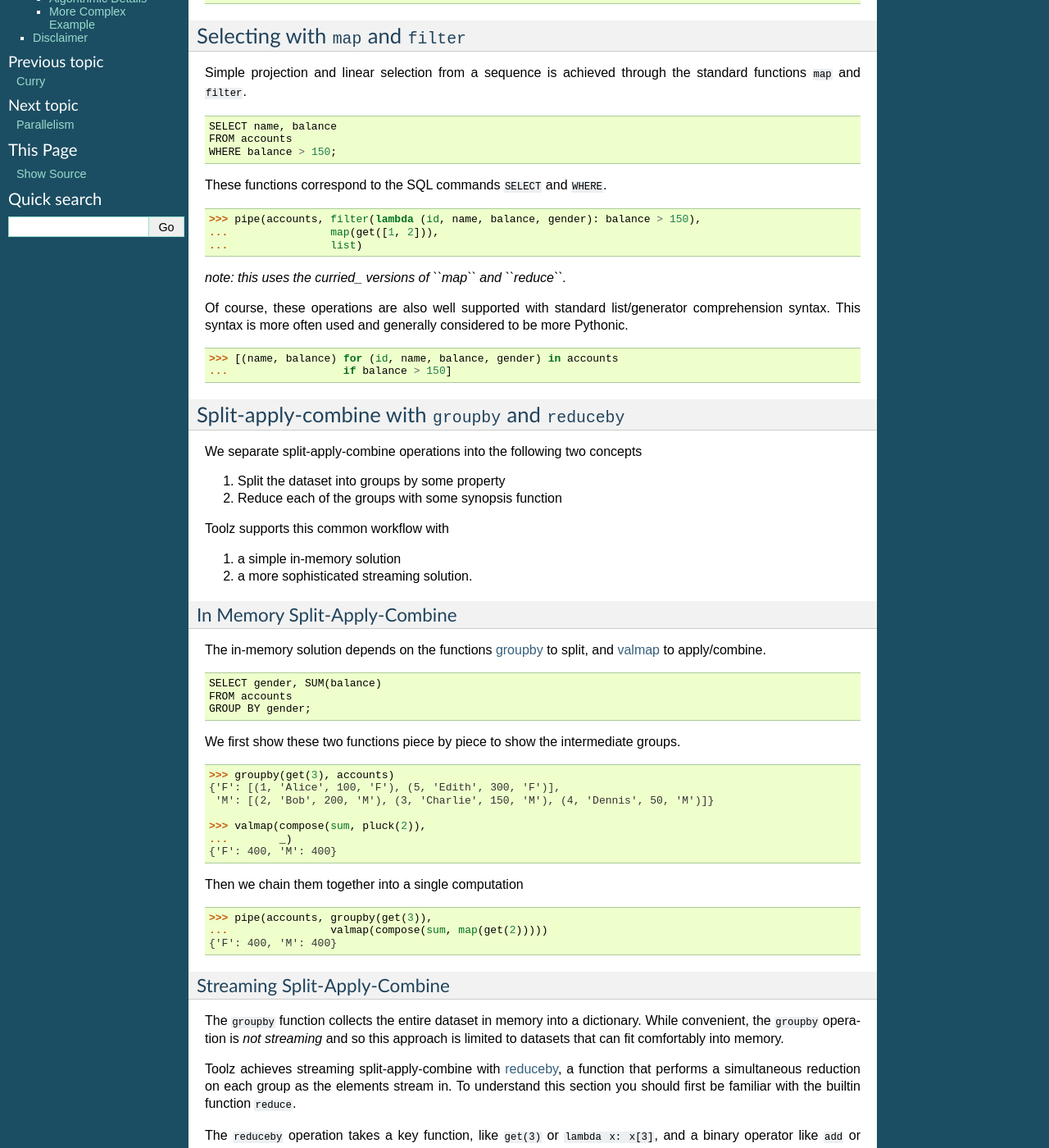
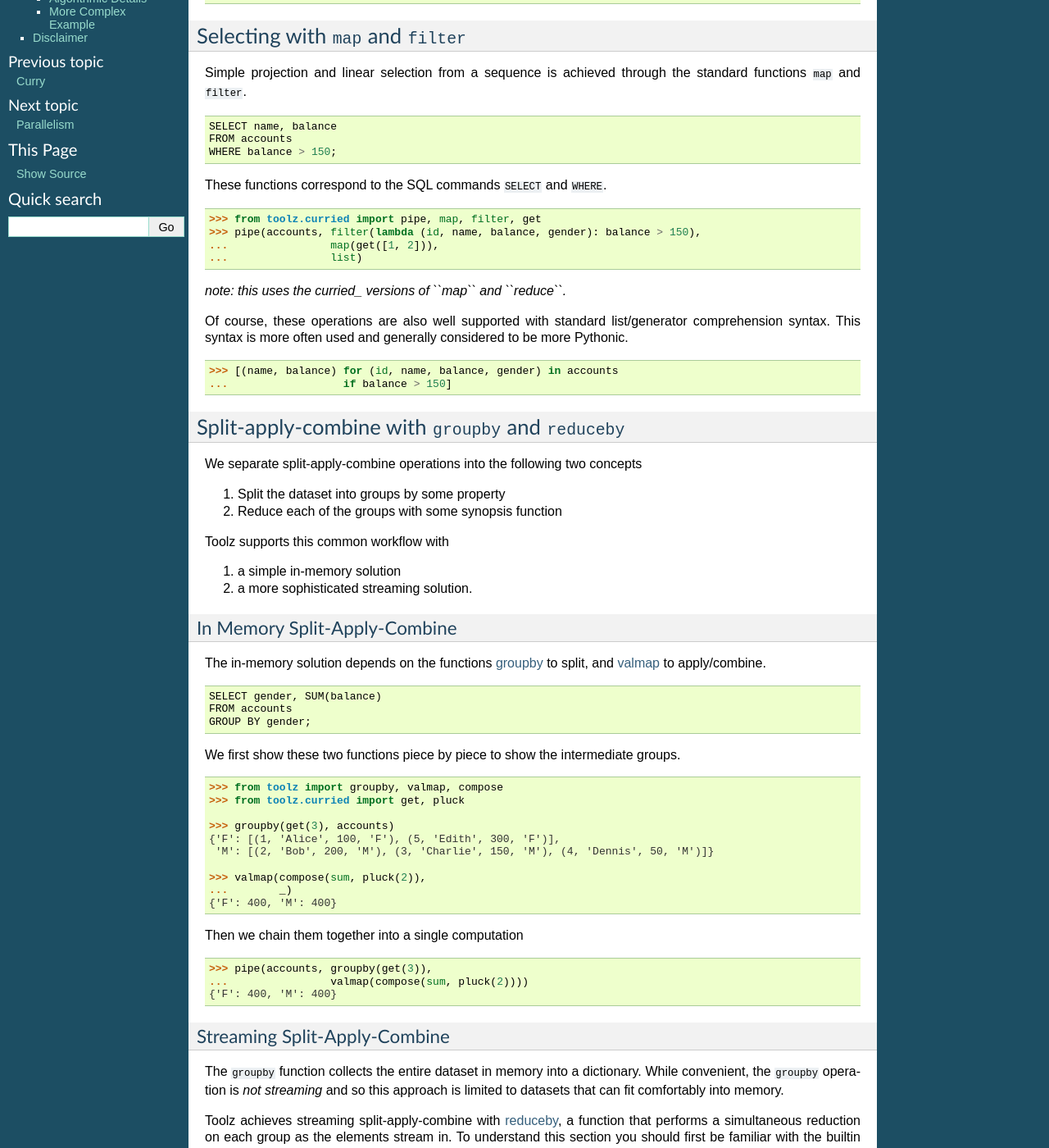
Before and after one commit to pytoolz/toolz, a Sphinx documentation site: the page built from doc/source/streaming-analytics.rst, in a window 1280 px wide and 1400 px high, scrolled down 292 px. Shown: the whole window at 82% size. Built offline with Sphinx 7.4.7, drawn with Linux system fonts in a browser that asks for light colours; the version number is read from the project's files by our own code; some of the changed text lies outside the part shown.

Commit message:
add imports, map.get -> pluck

```diff
--- a/doc/source/streaming-analytics.rst
+++ b/doc/source/streaming-analytics.rst
@@ -33,6 +33,7 @@ These functions correspond to the SQL commands ``SELECT`` and ``WHERE``.
 
 .. code::
 
+   >>> from toolz.curried import pipe, map, filter, get
    >>> pipe(accounts, filter(lambda (id, name, balance, gender): balance > 150),
    ...                map(get([1, 2])),
    ...                list)
@@ -80,6 +81,9 @@ groups.
 
 .. code::
 
+   >>> from toolz import groupby, valmap, compose
+   >>> from toolz.curried import get, pluck
+
    >>> groupby(get(3), accounts)
    {'F': [(1, 'Alice', 100, 'F'), (5, 'Edith', 300, 'F')],
     'M': [(2, 'Bob', 200, 'M'), (3, 'Charlie', 150, 'M'), (4, 'Dennis', 50, 'M')]}
@@ -94,7 +98,7 @@ Then we chain them together into a single computation
 .. code::
 
    >>> pipe(accounts, groupby(get(3)),
-   ...                valmap(compose(sum, map(get(2)))))
+   ...                valmap(compose(sum, pluck(2))))
    {'F': 400, 'M': 400}
 
 
@@ -119,6 +123,8 @@ reduction operations like ``sum`` or ``min`` as these require access to the
 entire group at once.  Here is a simple example:
 
 .. code::
+
+   >>> from toolz import reduceby
 
    >>> def iseven(n):
    ...     return n % 2 == 0
@@ -180,8 +186,10 @@ common first column, id.
 
 .. code::
 
-   >>> result = join(lambda x: x[0], accounts,
-   ...               lambda x: x[0], addresses)
+   >>> from toolz import join, first, second
+
+   >>> result = join(first, accounts,
+   ...               first, addresses)
 
    >>> for ((id, name, bal, gender), (id, address)) in result:
    ...     print((name, address))
```
Also changed, not shown: other parts of doc/source/streaming-analytics.rst (+2 -2 lines).
